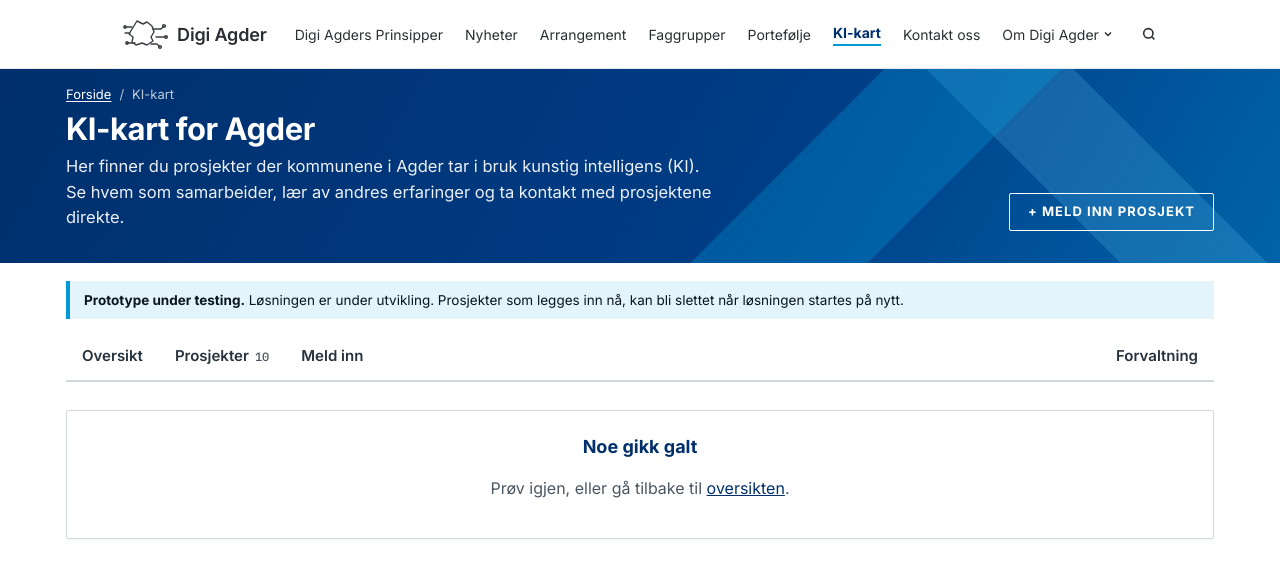
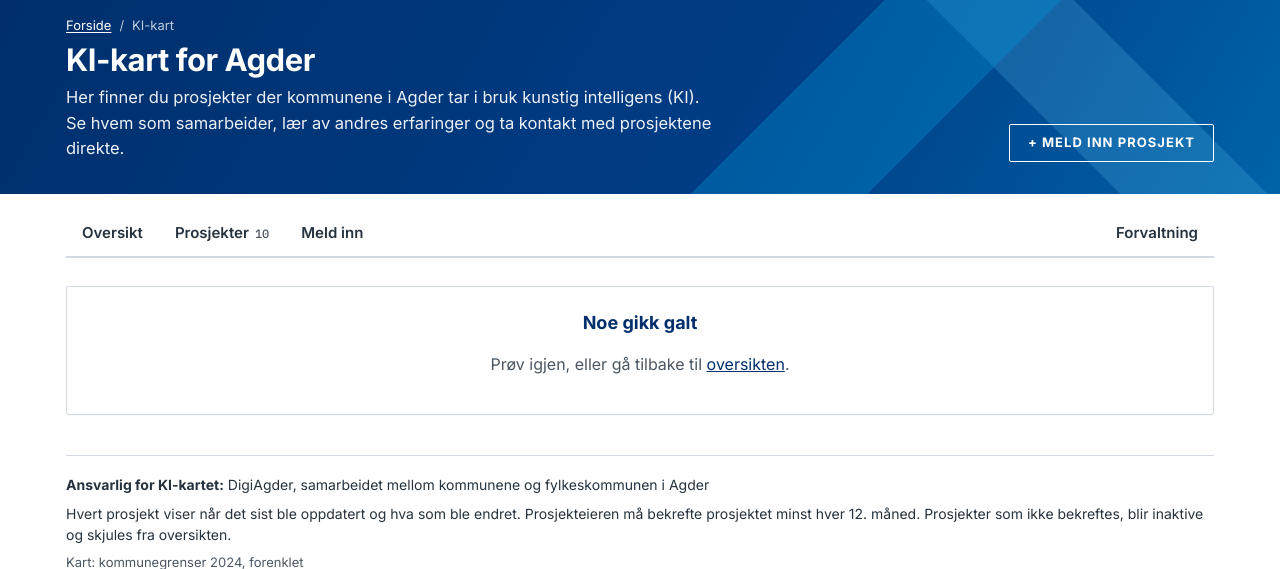
Before and after one commit to TrulsReime/KI-kart, an ASP.NET Core app: page /Home/Feil in a window 1280 px wide. Shown: the top 569 px of the page. Run offline with ASP.NET Core 8, Linux system fonts and the light colour scheme; some libraries are stand-ins or nearby versions.

Commit message:
fin puss
Legg til Tøm alt-knapp i skjemaet
Fjern etterlignet DigiAgder-meny og prototype-banner

```diff
--- a/KiKartAgder/KiKartAgder/Views/MeldInn/Index.cshtml
+++ b/KiKartAgder/KiKartAgder/Views/MeldInn/Index.cshtml
@@ -246,6 +246,8 @@
             <p class="formerr" role="alert" id="formerr">@(feil.Count > 0 ? "Rett opp: " + string.Join(", ", feil).ToLowerInvariant() + "." : "")</p>
             <div class="stepnav">
                 <button class="btn js-only" type="button" data-tilbake>Tilbake</button>
+                @* Starter skjemaet på nytt. Ved oppdatering hentes prosjektets lagrede verdier tilbake. *@
+                <button class="btn ghost js-only" type="button" data-tom>@(p != null ? "Angre endringer" : "Tøm alt")</button>
                 <span class="grow"></span>
                 <button class="btn primary big js-only" type="button" data-neste>Neste</button>
                 <button class="btn primary big" type="submit" data-send>@(p != null ? "Send oppdatering" : "Send inn prosjektet")</button>
--- a/KiKartAgder/KiKartAgder/Views/Shared/_Layout.cshtml
+++ b/KiKartAgder/KiKartAgder/Views/Shared/_Layout.cshtml
@@ -19,15 +19,6 @@
 <body>
 <a class="skip" href="#view">Hopp til hovedinnhold</a>
 
-@* Toppmenyen etterligner digiagder.no. Når kartet ligger i en iframe på digiagder.no, skjules den (se site.js). *@
-<div class="hostbar dabar" aria-label="Toppmeny (prototype)">
-    <div class="wrap hostinner">
-        <span class="hostlogo dalogo"><svg width="46" height="34" viewBox="0 0 46 34" aria-hidden="true" fill="none" stroke="#3A3F44" stroke-width="1.4" stroke-linecap="round" stroke-linejoin="round"><path d="M14 4l6 3 4-2 5 4 2 6-3 5 2 4-6 4-5-2-6 2-4-3 1-5-4-3 3-5z"/><path d="M2 10h7M2 16h5M4 26h8M30 12h8l3-3M33 20h10M28 27h6l3 3"/><circle cx="41" cy="9" r="1.4"/><circle cx="43" cy="20" r="1.4"/><circle cx="37" cy="30" r="1.4"/><circle cx="2" cy="10" r="1.2"/><circle cx="4" cy="26" r="1.2"/></svg><span>Digi Agder</span></span>
-        <nav class="hostnav danav" aria-label="Hovedmeny (prototype)"><span>Digi Agders Prinsipper</span><span>Nyheter</span><span>Arrangement</span><span>Faggrupper</span><span>Portefølje</span><span class="on" aria-current="page">KI-kart</span><span>Kontakt oss</span><span>Om Digi Agder <svg width="10" height="10" viewBox="0 0 10 10" aria-hidden="true"><path d="M2 3.5l3 3 3-3" fill="none" stroke="currentColor" stroke-width="1.5"/></svg></span></nav>
-        <span class="dasearch" aria-label="Søk">@Ikoner.Sok</span>
-    </div>
-</div>
-
 <div class="hero"><div class="wrap">
     <nav class="crumbs" aria-label="Brødsmulesti"><span>Forside</span><span aria-hidden="true">/</span><span aria-current="page">KI-kart</span></nav>
     <div class="pagehead">
@@ -40,8 +31,6 @@
 </div></div>
 
 <div class="wrap">
-    <div class="alert" role="note"><strong>Prototype under testing.</strong> Løsningen er under utvikling. Prosjekter som legges inn nå, kan bli slettet når løsningen startes på nytt.</div>
-
     <nav class="tabs" aria-label="Visninger i KI-kartet">
         <a asp-controller="Home" asp-action="Index" aria-current="@Aktiv("oversikt")">Oversikt</a>
         <a asp-controller="Prosjekter" asp-action="Index" aria-current="@Aktiv("prosjekter")">Prosjekter<span class="count">@publiserte.Count</span></a>
--- a/KiKartAgder/KiKartAgder/wwwroot/css/site.css
+++ b/KiKartAgder/KiKartAgder/wwwroot/css/site.css
@@ -233,20 +233,11 @@ details.fold>.body{padding-bottom:14px}
 :focus-visible{outline:3px solid var(--navy);outline-offset:2px}
 .skip{position:absolute;left:-9999px;top:8px;background:var(--navy);color:#fff;padding:10px 14px;z-index:100}
 .skip:focus{left:8px}
-.hostbar{border-bottom:1px solid var(--line);background:#fff}
-.hostinner{display:flex;align-items:center;gap:24px;min-height:76px}
-.hostlogo{display:flex;gap:12px;align-items:center;font-weight:700;font-size:19px;color:var(--navy)}
-.hostlogo small{display:block;font-size:11.5px;font-weight:500;color:var(--ink-3)}
-.hostnav{display:flex;gap:26px;margin-left:auto;font-size:15.5px;color:var(--ink)}
-@media (max-width:860px){
-  .hostnav{display:none}
-}
 .crumbs{display:flex;flex-wrap:wrap;gap:8px;color:var(--ink-3)}
 .crumbs span:not([aria-current]):not([aria-hidden]){color:var(--navy);text-decoration:underline;text-underline-offset:2px}
 .pagehead{display:flex;justify-content:space-between;align-items:flex-end;gap:20px;flex-wrap:wrap}
 .pagehead h1{line-height:1.15}
 .ingress{line-height:1.55;color:var(--ink);margin:12px 0 0}
-.alert{border-left:4px solid var(--cyan);color:var(--ink)}
 .btn{border-radius:2px;font-size:15px}
 .btn.small{font-size:13.5px}
 .btn.big{padding:12px 22px;font-size:16px}
@@ -362,7 +353,6 @@ fieldset.choice legend{padding:0;margin-bottom:6px}
 /* v9: skarpere farger og forvaltning */
 :root{--bg:#FFFFFF;--surface:#FFFFFF;--accent-ink:#FFFFFF;--warn:#FAB219;--shadow:0 12px 40px rgba(0,47,108,.18);--font:"Inter",system-ui,-apple-system,"Segoe UI",Roboto,sans-serif;--mono:"IBM Plex Mono",ui-monospace,SFMono-Regular,Menlo,Consolas,monospace;--radius:2px;--ink:#0B1620;--ink-2:#26323D;--ink-3:#4A5662;--line:#D2D9E0;--line-2:#A9B5C1;--surface-2:#EDF1F5;--navy:#002F6C;--accent:#002F6C;--accent-strong:#001D45;--cyan:#0099D8;--sky:#33AEE3;--accent-soft:#D4EEF9;--teal:#00756E;--teal-soft:#D0EEEB;--seq-0:#E3E8ED;--seq-1:#BFE6F7;--seq-2:#7FCCEE;--seq-3:#33AEE3;--seq-4:#0099D8;--seq-5:#0068A8;--seq-6:#002F6C;--good:#0A8F2E;--good-ink:#06652A;--good-soft:#DDF2E3;--crit:#C62828;--crit-ink:#9E1B1B;--crit-soft:#FADBDB;--warn-soft:#FFEFC7;--warn-ink:#6B4500}
 .pagehead h1{color:var(--navy)}
-.alert{border-left-color:var(--cyan);background:#E3F4FC}
 nav.tabs{scrollbar-width:none;border-bottom-color:var(--line)}
 nav.tabs .tab-adm{margin-left:auto}
 .pill{white-space:nowrap;background:#E1E7ED;color:var(--ink-2);font-weight:600}
@@ -520,17 +510,6 @@ main>.grid,main>section,main>div{margin-top:0}
 @media (max-width:980px){
   .grid.halves{grid-template-columns:1fr}
 }
-/* DigiAgder-toppmeny (prototype) */
-.dabar{border-bottom:1px solid #E6E9EC}
-.dabar .hostinner{min-height:68px;justify-content:center;gap:28px}
-.dalogo{gap:8px;font-weight:600;font-size:18px;color:#2B2F33;letter-spacing:-.01em}
-.danav{margin-left:0;gap:22px;font-size:14px;color:#2B2F33}
-.danav span{display:inline-flex;align-items:center;gap:4px;white-space:nowrap}
-.danav .on{color:var(--navy);font-weight:700;box-shadow:inset 0 -2px 0 var(--cyan);padding-bottom:3px}
-.dasearch{color:#2B2F33;display:inline-flex}
-@media (max-width:1100px){
-  .danav span:not(.on){display:none}
-}
 @media (max-width:980px){
   .grid.ov{grid-template-columns:1fr}
 }
@@ -587,8 +566,6 @@ fieldset.step{border:0;padding:0;margin:0;min-width:0}
 .toolbar select{font:inherit;font-size:13.5px}
 /* Elementer som bare gir mening med JavaScript */
 html:not(.js) .js-only{display:none !important}
-/* I iframe på digiagder.no har siden allerede egen meny */
-html.framed .dabar{display:none}
 /* Mobil: én kolonne som aldri blir bredere enn skjermen */
 @media (max-width:980px){
   .grid.explore,.grid.form-grid,.grid.ov,.grid.halves{grid-template-columns:minmax(0,1fr)}
@@ -640,7 +617,6 @@ body{font-family:var(--font);line-height:1.5;padding-inline:16px;padding-block:0
 .pagehead h1{font-size:clamp(24px,2.9vw,31px)}
 .ingress{max-width:62ch;font-size:16.5px;margin-top:8px}
 .btn.outline-cta,.hero .pagehead .btn.primary.big.outline-cta{padding:11px 18px;font-size:13px}
-.alert{padding:9px 14px;font-size:13.5px;margin-bottom:16px}
 nav.tabs a{cursor:pointer;white-space:nowrap;text-decoration:none;padding:10px 16px;font-size:15px}
 .herosearch{margin-bottom:18px}
 .herosearch .searchbox input{padding:11px 14px 11px 40px;font-size:16px}
--- a/KiKartAgder/KiKartAgder/wwwroot/js/site.js
+++ b/KiKartAgder/KiKartAgder/wwwroot/js/site.js
@@ -288,6 +288,16 @@
       err.textContent = ''; show(step + 1); tilToppen();
     });
     back.addEventListener('click', () => { err.textContent = ''; show(step - 1); tilToppen(); });
+
+    // Tøm alt: laster skjemaet på nytt (GET), så alle felt, stikkord og avkrysninger nullstilles
+    const tom = $('[data-tom]', form);
+    if (tom) tom.addEventListener('click', () => {
+      const tekst = tom.textContent.trim() === 'Tøm alt' ? 'Vil du tømme alle feltene i skjemaet?' : 'Vil du forkaste endringene du har gjort?';
+      if (!confirm(tekst)) return;
+      // Etter en innsending med feil står adressen uten ?id, så id-en hentes fra skjemaet
+      const id = form.elements['Id'] && form.elements['Id'].value;
+      location.href = '/MeldInn' + (id ? '?id=' + encodeURIComponent(id) : '');
+    });
     form.addEventListener('submit', e => {
       const m = [...mangler(1), ...mangler(2)];
       if (m.length) { e.preventDefault(); err.textContent = 'Fyll ut: ' + m.join(', ') + '.'; }
```
Also changed, not shown: KiKartAgder/KiKartAgder/README.md.
